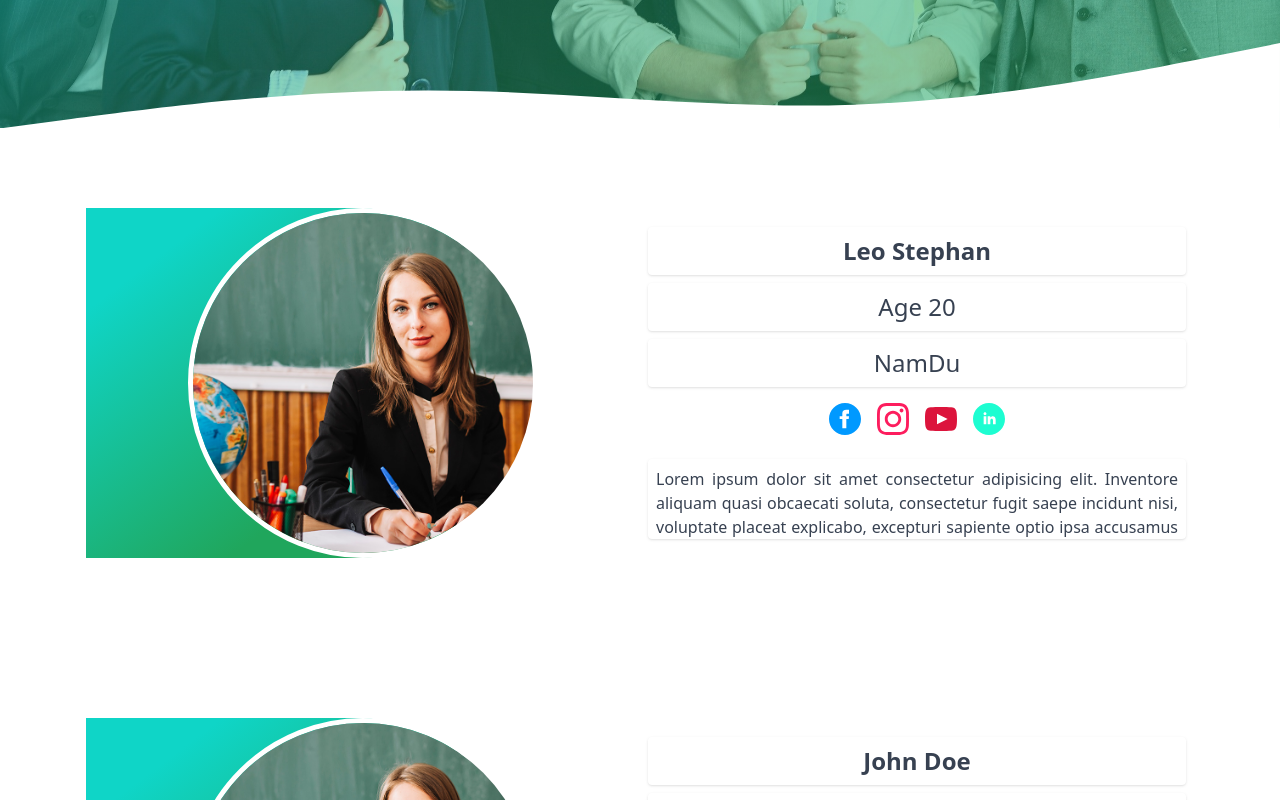
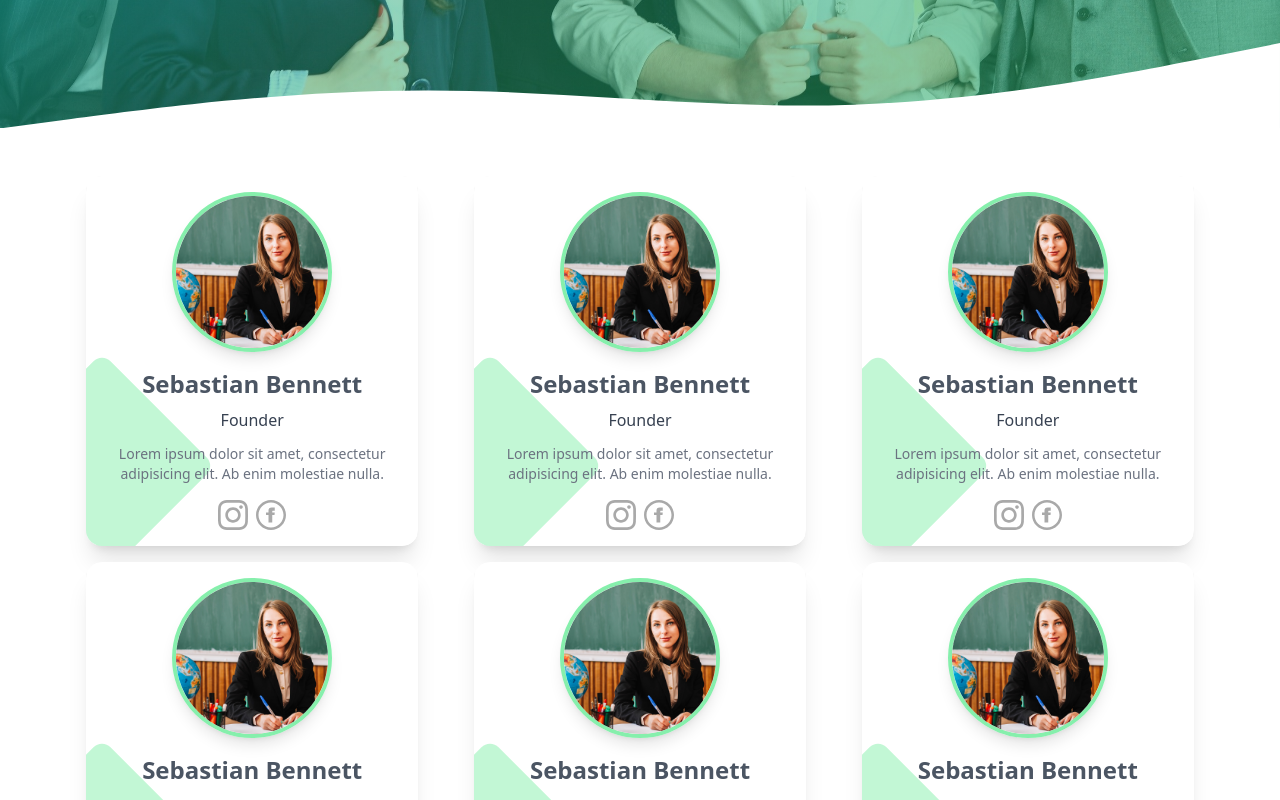
Before and after one commit to Tespen-uz/edu, a Next.js app: page /teachers in a window 1280 px wide. Shown: the part 660-1460 px from the top of the page. Built offline with nearby package versions, Linux system fonts and the light colour scheme.

Commit message:
add teacher box

```diff
--- a/components/Tech/TechCard.jsx
+++ b/components/Tech/TechCard.jsx
@@ -1,66 +1,66 @@
-import React from 'react'
-import Image from 'next/image'
-import Tech2 from '../../img/Tech2.jpg'
+import React from "react";
+import Image from "next/image";
+import Tech2 from "../../img/Tech2.jpg";
+import Link from "next/link";
 
+function TechCard({ img, name, job, subject }) {
+  console.log(img);
+  return (
+    <div className="relative mt-4 w-full sm:w-[48%] md:w-[30%] shadow-xl rounded-2xl overflow-hidden transition-all hover:rotate-2 hover:shadow-green-300">
+      <div className="flex flex-col items-center justify-center bg-white p-4 shadow rounded-lg">
+        <div className="inline-flex shadow-lg border-4 border-green-300 rounded-full overflow-hidden h-40 w-40">
+          <Image src={Tech2} alt="" class="h-full w-full object-cover" />
+        </div>
 
-function TechCard({img, name, job, subject}) {
-    console.log(img);
-    return (
-        <div className='relative' >
-            <div className='container  z-50 mx-auto py-20 flex flex-col md:flex-row'>
-                <div className='w-full z-50 relative flex justify-center    overflow-hidden md:w-6/12'>
-                    <Image
-                      src={Tech2}
-                      width={350}
-                      height={350}
-                      className=' object-cover z-50 rounded-full'
-                      style={{border: '5px solid #fff'}}
-                    />
-                    <div className='absolute rounded rounded-tr-full rounded-br-full left-0 right-[5%] bottom-0 top-0 sm:right-[20%] md:right-[0%] lg:right-[20%]' style={{background: ' linear-gradient(143deg, rgba(15,213,199,1) 15%, rgba(32,166,92,1) 67%)'}}>
+        <h2 className="mt-4 font-bold text-2xl capitalize z-10 text-gray-600 ">
+          Sebastian Bennett
+        </h2>
+        <h6 className="mt-2 text-base font-medium text-gray-700 z-10">Founder</h6>
 
-                    </div>
-                </div>
-                <div className='w-full flex mt-4 justify-center p-2 flex-col md:w-6/12 md:mt-0'>
-                    <div className='w-full  shadow rounded text-center text-gray-700 text-2xl font-bold py-2'>
-                        {name}
-                    </div>
-                    <div className='w-full mt-2 shadow rounded text-center text-gray-700 text-2xl  py-2'>
-                        Age 20
-                    </div>
-                    <div className='w-full mt-2 shadow rounded text-center text-gray-700 text-2xl  py-2'>
-                        NamDu
-                    </div>
+        <p className="text-sm z-10 text-gray-500 text-center mt-3">
+          Lorem ipsum dolor sit amet, consectetur adipisicing elit. Ab enim
+          molestiae nulla.
+        </p>
 
-                    <div className='w-full flex py-4 justify-center '>
-                        <a href="" className='mx-2 transition-all hover:scale-125'>
-                            <svg fill='#0099ff' xmlns="http://www.w3.org/2000/svg" width="32" height="32" viewBox="0 0 24 24"><path d="M12 0c-6.627 0-12 5.373-12 12s5.373 12 12 12 12-5.373 12-12-5.373-12-12-12zm3 8h-1.35c-.538 0-.65.221-.65.778v1.222h2l-.209 2h-1.791v7h-3v-7h-2v-2h2v-2.308c0-1.769.931-2.692 3.029-2.692h1.971v3z"/></svg>
-                        </a>
-                        <a href="" className='mx-2 transition-all hover:scale-125'>
-                            <svg fill='#fd1d5e' xmlns="http://www.w3.org/2000/svg" width="32" height="32" viewBox="0 0 24 24"><path d="M12 2.163c3.204 0 3.584.012 4.85.07 3.252.148 4.771 1.691 4.919 4.919.058 1.265.069 1.645.069 4.849 0 3.205-.012 3.584-.069 4.849-.149 3.225-1.664 4.771-4.919 4.919-1.266.058-1.644.07-4.85.07-3.204 0-3.584-.012-4.849-.07-3.26-.149-4.771-1.699-4.919-4.92-.058-1.265-.07-1.644-.07-4.849 0-3.204.013-3.583.07-4.849.149-3.227 1.664-4.771 4.919-4.919 1.266-.057 1.645-.069 4.849-.069zm0-2.163c-3.259 0-3.667.014-4.947.072-4.358.2-6.78 2.618-6.98 6.98-.059 1.281-.073 1.689-.073 4.948 0 3.259.014 3.668.072 4.948.2 4.358 2.618 6.78 6.98 6.98 1.281.058 1.689.072 4.948.072 3.259 0 3.668-.014 4.948-.072 4.354-.2 6.782-2.618 6.979-6.98.059-1.28.073-1.689.073-4.948 0-3.259-.014-3.667-.072-4.947-.196-4.354-2.617-6.78-6.979-6.98-1.281-.059-1.69-.073-4.949-.073zm0 5.838c-3.403 0-6.162 2.759-6.162 6.162s2.759 6.163 6.162 6.163 6.162-2.759 6.162-6.163c0-3.403-2.759-6.162-6.162-6.162zm0 10.162c-2.209 0-4-1.79-4-4 0-2.209 1.791-4 4-4s4 1.791 4 4c0 2.21-1.791 4-4 4zm6.406-11.845c-.796 0-1.441.645-1.441 1.44s.645 1.44 1.441 1.44c.795 0 1.439-.645 1.439-1.44s-.644-1.44-1.439-1.44z"/></svg>
-                        </a>
-                        <a href="" className='mx-2 transition-all hover:scale-125'>
-                            <svg fill='crimson' xmlns="http://www.w3.org/2000/svg" width="32" height="32" viewBox="0 0 24 24"><path d="M19.615 3.184c-3.604-.246-11.631-.245-15.23 0-3.897.266-4.356 2.62-4.385 8.816.029 6.185.484 8.549 4.385 8.816 3.6.245 11.626.246 15.23 0 3.897-.266 4.356-2.62 4.385-8.816-.029-6.185-.484-8.549-4.385-8.816zm-10.615 12.816v-8l8 3.993-8 4.007z"/></svg>
-                        </a>
-                        <a href=""className='mx-2 transition-all hover:scale-125'>
-                            <svg fill='#1dfdd1' xmlns="http://www.w3.org/2000/svg" width="32" height="32" viewBox="0 0 24 24"><path d="M12 0c-6.627 0-12 5.373-12 12s5.373 12 12 12 12-5.373 12-12-5.373-12-12-12zm-2 16h-2v-6h2v6zm-1-6.891c-.607 0-1.1-.496-1.1-1.109 0-.612.492-1.109 1.1-1.109s1.1.497 1.1 1.109c0 .613-.493 1.109-1.1 1.109zm8 6.891h-1.998v-2.861c0-1.881-2.002-1.722-2.002 0v2.861h-2v-6h2v1.093c.872-1.616 4-1.736 4 1.548v3.359z"/></svg>
-                        </a>
+        <ul class="flex flex-row mt-4 space-x-2 z-10">
+          <li>
+            <Link href="">
+              <a>
+                <svg
+                  xmlns="http://www.w3.org/2000/svg"
+                  width="30"
+                  height="30"
+                  viewBox="0 0 24 24"
+                  fill="#a9a9a9"
+                >
+                  <path d="M12 2.163c3.204 0 3.584.012 4.85.07 3.252.148 4.771 1.691 4.919 4.919.058 1.265.069 1.645.069 4.849 0 3.205-.012 3.584-.069 4.849-.149 3.225-1.664 4.771-4.919 4.919-1.266.058-1.644.07-4.85.07-3.204 0-3.584-.012-4.849-.07-3.26-.149-4.771-1.699-4.919-4.92-.058-1.265-.07-1.644-.07-4.849 0-3.204.013-3.583.07-4.849.149-3.227 1.664-4.771 4.919-4.919 1.266-.057 1.645-.069 4.849-.069zm0-2.163c-3.259 0-3.667.014-4.947.072-4.358.2-6.78 2.618-6.98 6.98-.059 1.281-.073 1.689-.073 4.948 0 3.259.014 3.668.072 4.948.2 4.358 2.618 6.78 6.98 6.98 1.281.058 1.689.072 4.948.072 3.259 0 3.668-.014 4.948-.072 4.354-.2 6.782-2.618 6.979-6.98.059-1.28.073-1.689.073-4.948 0-3.259-.014-3.667-.072-4.947-.196-4.354-2.617-6.78-6.979-6.98-1.281-.059-1.69-.073-4.949-.073zm0 5.838c-3.403 0-6.162 2.759-6.162 6.162s2.759 6.163 6.162 6.163 6.162-2.759 6.162-6.163c0-3.403-2.759-6.162-6.162-6.162zm0 10.162c-2.209 0-4-1.79-4-4 0-2.209 1.791-4 4-4s4 1.791 4 4c0 2.21-1.791 4-4 4zm6.406-11.845c-.796 0-1.441.645-1.441 1.44s.645 1.44 1.441 1.44c.795 0 1.439-.645 1.439-1.44s-.644-1.44-1.439-1.44z" />
+                </svg>
+              </a>
+            </Link>
+          </li>
+          <li>
+            <Link href="">
+              <a>
+                <svg
+                  xmlns="http://www.w3.org/2000/svg"
+                  width="30"
+                  height="30"
+                  viewBox="0 0 24 24"
+                  fill="#a9a9a9"
+                >
+                  <path d="M12 2c5.514 0 10 4.486 10 10s-4.486 10-10 10-10-4.486-10-10 4.486-10 10-10zm0-2c-6.627 0-12 5.373-12 12s5.373 12 12 12 12-5.373 12-12-5.373-12-12-12zm-2 10h-2v2h2v6h3v-6h1.82l.18-2h-2v-.833c0-.478.096-.667.558-.667h1.442v-2.5h-2.404c-1.798 0-2.596.792-2.596 2.308v1.692z" />
+                </svg>
+              </a>
+            </Link>
+          </li>
+        </ul>
+      </div>
 
-                    </div>
+      <div className=" absolute w-40 h-40 bg-green-300 -left-16 bottom-0 z-0 opacity-[0.5] rounded-xl rotate-45">
 
-                    <div className='w-full p-2 mt-2 h-20 overflow-hidden shadow rounded text-justify text-gray-700 text-base  py-2'>
-                        Lorem ipsum dolor sit amet consectetur adipisicing elit. Inventore aliquam quasi obcaecati soluta, consectetur fugit saepe incidunt nisi, voluptate placeat explicabo, excepturi sapiente optio ipsa accusamus quo quidem praesentium pariatur.
-                    </div>
-
-
-
-                </div>
-
-
-            </div>
-
-
-        </div>
-    )
+      </div>
+    </div>
+  );
 }
 
-export default TechCard
+export default TechCard;
--- a/components/Tech/TechCartList.jsx
+++ b/components/Tech/TechCartList.jsx
@@ -1,58 +1,57 @@
-import React from 'react'
-import TechCard from './TechCard'
-import Tech2 from '../../img/Tech2.jpg'
+import React from "react";
+import TechCard from "./TechCard";
+import Tech2 from "../../img/Tech2.jpg";
 
-const TechInfo=[
+const TechInfo = [
   {
     id: 1,
-        name: 'Leo Stephan',
-        job: 'Academic',
-        subject: 'Math',
-        img: 'img',
+    name: "Leo Stephan",
+    job: "Academic",
+    subject: "Math",
+    img: "img",
   },
   {
     id: 2,
-        name: 'John Doe',
-        job: 'Businessman',
-        subject: 'English',
-        img: 'img',
+    name: "John Doe",
+    job: "Businessman",
+    subject: "English",
+    img: "img",
   },
   {
     id: 3,
-        name: 'Samia Morgan',
-        job: 'Techer',
-        subject: 'Biology',
-        img: 'img',
+    name: "Samia Morgan",
+    job: "Techer",
+    subject: "Biology",
+    img: "img",
   },
   {
     id: 4,
-        name: 'Jesica Bell',
-        job: 'Developer',
-        subject: 'Frontend',
-        img: 'img',
+    name: "Jesica Bell",
+    job: "Developer",
+    subject: "Frontend",
+    img: "img",
   },
   {
     id: 5,
-        name: 'Micael',
-        job: 'Backend Dev',
-        subject: 'Php Node.js',
-        img: 'img',
+    name: "Micael",
+    job: "Backend Dev",
+    subject: "Php Node.js",
+    img: "img",
   },
   {
     id: 6,
-        name: 'Tom Kruz',
-        job: 'Actor',
-        subject: 'main',
-        img: 'img',
-    }
-]
+    name: "Tom Kruz",
+    job: "Actor",
+    subject: "main",
+    img: "img",
+  },
+];
 
 function TechCartList() {
   return (
-        <div>
-            {
-                TechInfo.map(tech=>{
-                    return(
+    <div className="container mx-auto flex flex-wrap justify-around md:justify-between py-8">
+      {TechInfo.map((tech) => {
+        return (
           <TechCard
             key={tech.id}
             img={tech.img}
@@ -60,11 +59,10 @@ function TechCartList() {
             job={tech.job}
             subject={tech.subject}
           />
-                    )
-                })
-            }
+        );
+      })}
     </div>
-    )
+  );
 }
 
-export default TechCartList
+export default TechCartList;
--- a/pages/index.js
+++ b/pages/index.js
@@ -15,6 +15,7 @@ import requests from "../utils/requests";
 import Modal from "../components/Modal/Modal";
 import TechBg from "../img/techBg.jpg";
 import Link from "next/link";
+
 
 export default function Home(props) {
   const { startFirework, startSchoolPride } = useConfetti();
```
Lines whose indentation alone changed are shown as unchanged.
